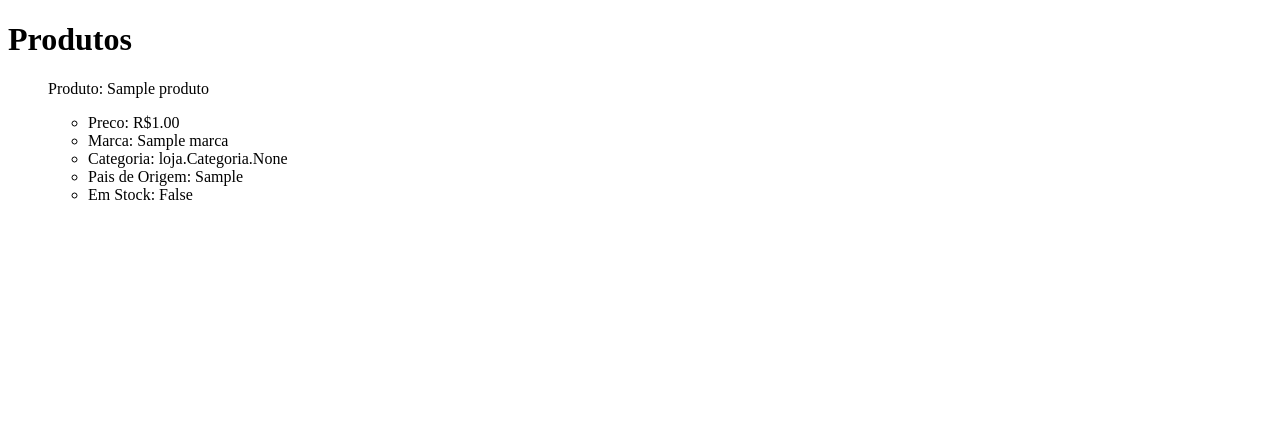
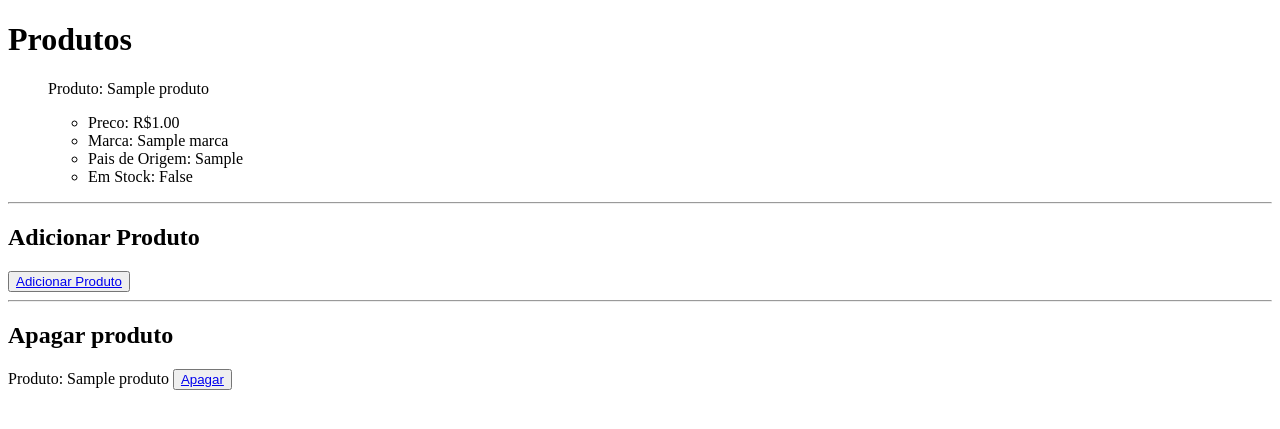
Before and after one commit to luismariosilva/Loja-de-Roupas, a Django app: page /store/produto/ in a window 1280 px wide. Shown: the top 429 px of the page. Run offline with Django 5.2, Linux system fonts and the light colour scheme; tables that the repository leaves empty hold one stand-in row (values such as "Sample post").

Commit message:
form apagar e editar livro completo

```diff
--- a/loja/templates/loja/produtos.html
+++ b/loja/templates/loja/produtos.html
@@ -14,12 +14,24 @@
                 <ul>
                     <li>Preco: R${{produto.preco}}</li>
                     <li>Marca: {{produto.marca}}</li>
-                    <li>Categoria: {{produto.categoria}}</li>
                     <li>Pais de Origem: {{produto.marca.pais_origem}}</li>
                     <li>Em Stock: {{produto.em_stock}}</li>
                 </ul>
             </p>
         {% endfor %}
     </ul>
+    <hr>
+    <h2>Adicionar Produto</h2>
+    <button><a href="{% url 'adicionar_produto' %}">Adicionar Produto</a></button>
+    <hr>
+
+    <h2>Apagar produto</h2>
+    {% for produto in produtos %}
+        <p>
+            Produto: {{produto.nome}}
+            <button><a href="{% url 'apagar_produto' produto.id %}">Apagar</a></button>
+        </p>
+    {% endfor %}
+
 </body>
 </html>
--- a/loja/urls.py
+++ b/loja/urls.py
@@ -4,4 +4,7 @@ from loja import views
 
 urlpatterns = [
     path('produto/', views.produtos, name='produtos'),
+    path('adicionar/', views.adicionar_produto, name='adicionar_produto'),
+    path('editar/<int:produto_id>/', views.editar_produto, name='editar_produto'),
+    path('apagar/<int:produto_id>/', views.apagar_produto, name='apagar_produto'),
 ]
--- a/loja/views.py
+++ b/loja/views.py
@@ -1,5 +1,6 @@
 from django.shortcuts import render, redirect
 from loja.models import Produto
+from loja.forms import ProdutoForm
 
 
 
@@ -8,3 +9,34 @@ def produtos(request):
     produto = Produto.objects.all()
     context = {'produtos': produto}
     return render(request, 'loja/produtos.html', context)
+
+
+def adicionar_produto(request):
+    if request.method == 'POST':
+        form = ProdutoForm(request.POST)
+        if form.is_valid():
+            form.save()
+            return redirect('produtos')
+    else:
+        form = ProdutoForm()
+    return render(request, 'loja/adicionar_produto.html', {'form': form})
+
+
+def editar_produto(request, produto_id):
+    produto = Produto.objects.get(id=produto_id)
+    if request.method == 'POST':
+        form = ProdutoForm(request.POST, instance=produto)
+        if form.is_valid():
+            form.save()
+            return redirect('produtos')
+    else:
+        form = ProdutoForm(instance=produto)
+    return render(request, 'loja/adicionar_produto.html', {'form': form})
+
+
+def apagar_produto(request, produto_id):
+    produto = Produto.objects.get(id=produto_id)
+    if request.method == 'POST':
+        produto.delete()
+        return redirect('produtos')
+    return render(request, 'loja/apagar_produto.html', {'produto': produto})
```
Also changed, not shown: loja/forms.py (added, +7 -0 lines), loja/templates/loja/adicionar_produto.html (added, +16 -0 lines), loja/templates/loja/apagar_produto.html (added, +15 -0 lines).
